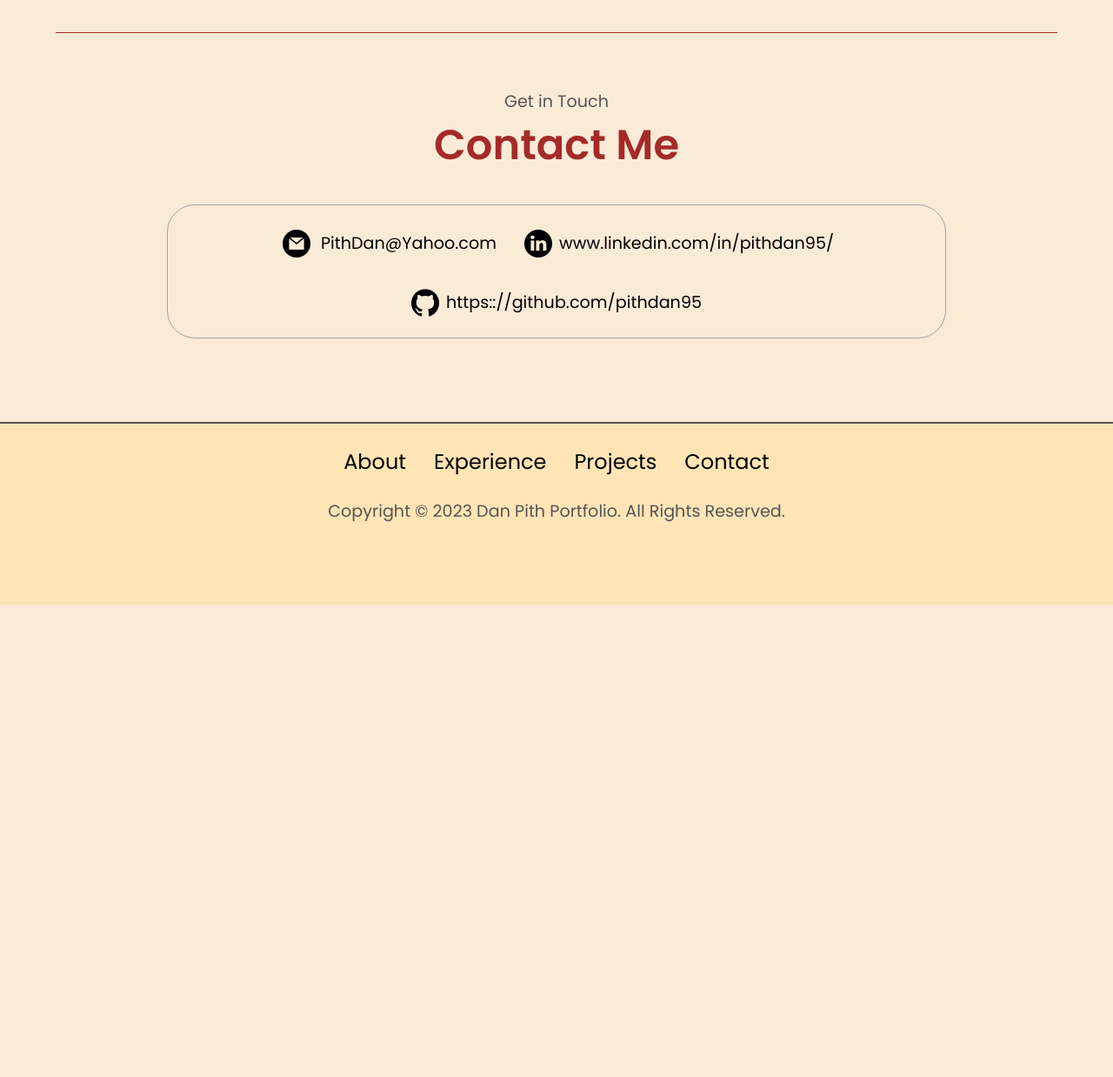
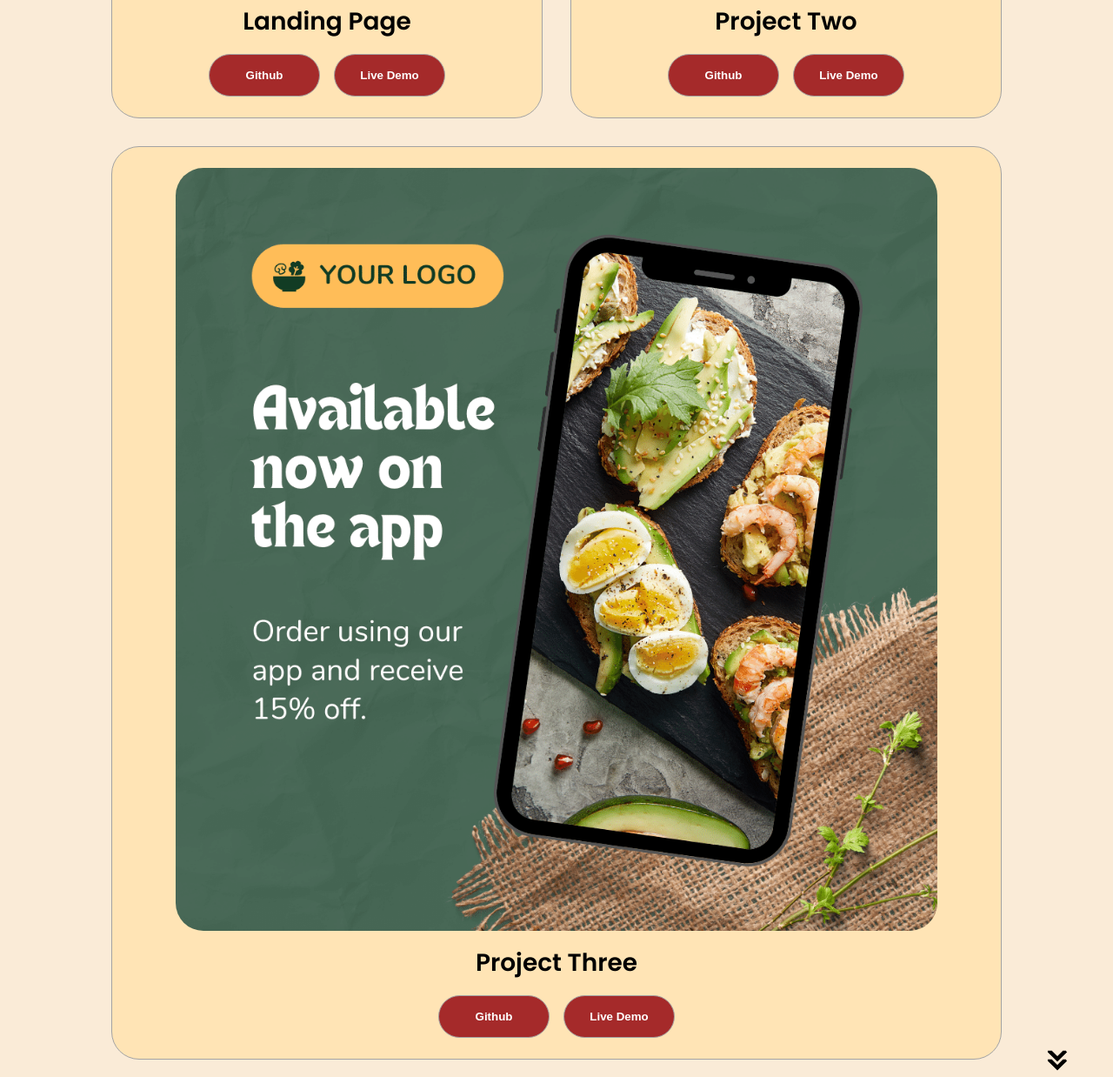
Before and after one commit to pithdan95/first-vanilla-portfolio, a plain HTML site: page index.html in a window 1280 px wide. Shown: the part 3134-4372 px from the top of the page at 87% size. Before the commit the page ends 3829 px from the top, so only its background shows below. Drawn offline with Linux system fonts and the light colour scheme.

Commit message:
Update index.html

```diff
--- a/index.html
+++ b/index.html
@@ -353,12 +353,12 @@
               >
                 Github
               </button>
-              <!-- <button
+              <button
                 class="btn btn-color-2 project-btn"
                 onclick="location.href='https://github.com/'"
               >
                 Live Demo
-              </button> -->
+              </button>
             </div>
           </div>
           <div class="details-container color-container">
@@ -377,12 +377,12 @@
               >
                 Github
               </button>
-              <!-- <button
+              <button
                 class="btn btn-color-2 project-btn"
                 onclick="location.href='https://github.com/'"
               >
                 Live Demo
-              </button> -->
+              </button>
             </div>
           </div>
         </div>
```
